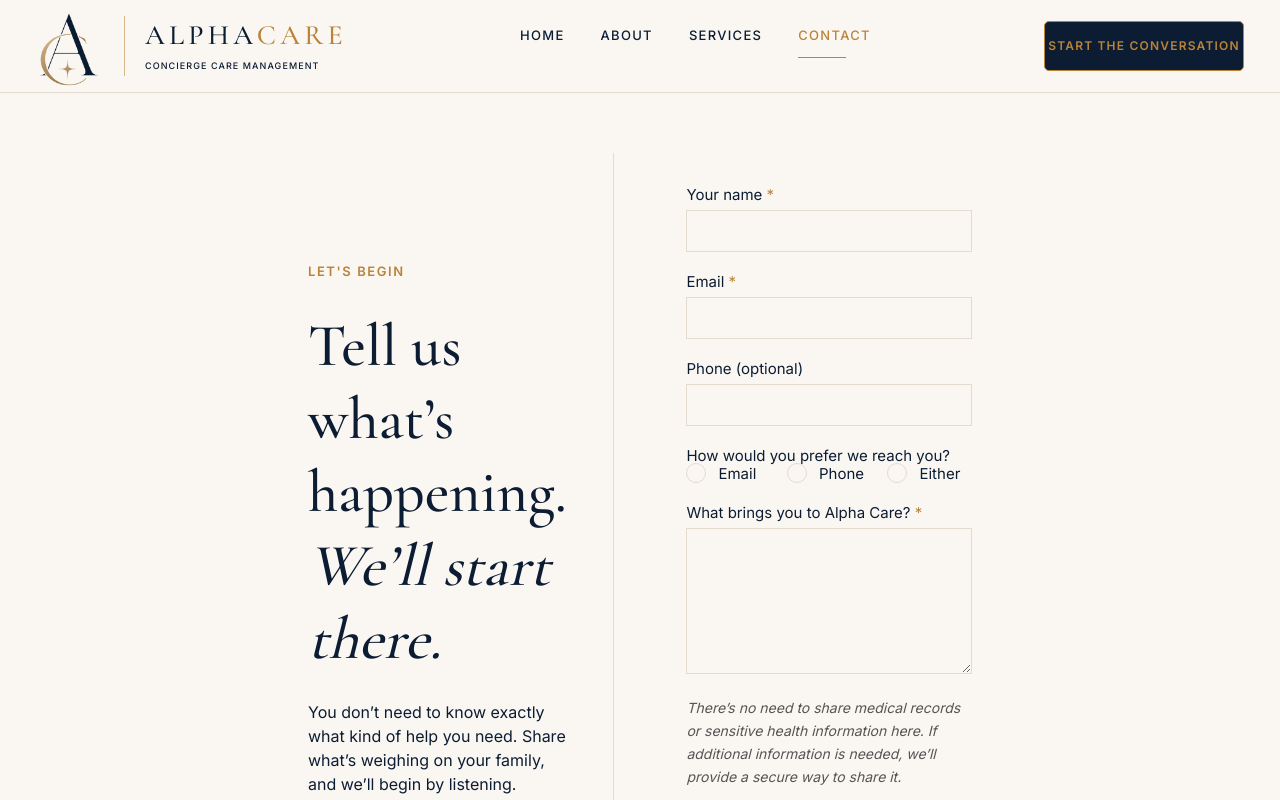
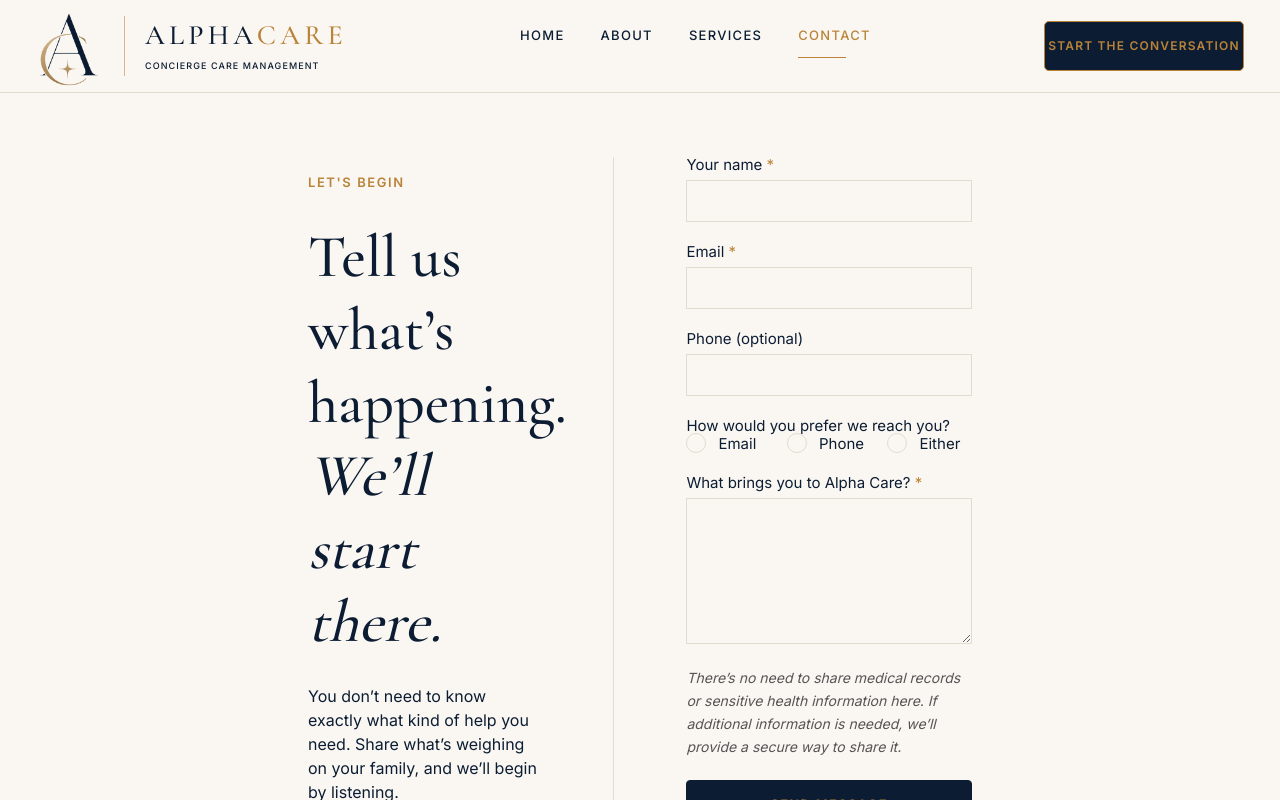
Before and after one commit to alphacareconcierge/alphacare-website, a Next.js app: page /contact in a window 1280 px wide. Shown: the top 800 px of the page. Built offline with nearby package versions, Linux system fonts and the light colour scheme.

Commit message:
Align Contact page columns

```diff
--- a/app/contact/page.tsx
+++ b/app/contact/page.tsx
@@ -11,8 +11,8 @@ export const metadata: Metadata = {
 export default function ContactPage() {
   return (
     <div className="bg-ivory text-navy">
-      <section className="grid px-6 pb-[5.75rem] pt-[3.75rem] sm:px-12 lg:grid-cols-[46%_54%] lg:px-[19.25rem] lg:pb-[5.3125rem] lg:pt-[3.75rem] min-[2200px]:px-[25.5rem]">
-        <div className="flex items-center py-12 lg:min-h-[39.875rem] lg:pr-[4.5rem]">
+      <section className="grid items-start px-6 pb-[5.75rem] pt-12 sm:px-12 lg:grid-cols-[46%_54%] lg:px-[19.25rem] lg:pb-[5.3125rem] lg:pt-16 min-[2200px]:px-[25.5rem]">
+        <div className="pt-2 lg:pr-[4.5rem] lg:pt-4">
           <div>
             <p className="type-eyebrow text-[0.8125rem]">
               Let&apos;s Begin
@@ -27,7 +27,7 @@ export default function ContactPage() {
           </div>
         </div>
         <div className="border-divider lg:border-l lg:pl-[4.5rem]">
-          <div className="max-w-[52.5rem] lg:pt-[2.125rem]">
+          <div className="max-w-[52.5rem]">
             <ContactForm />
           </div>
         </div>
```
